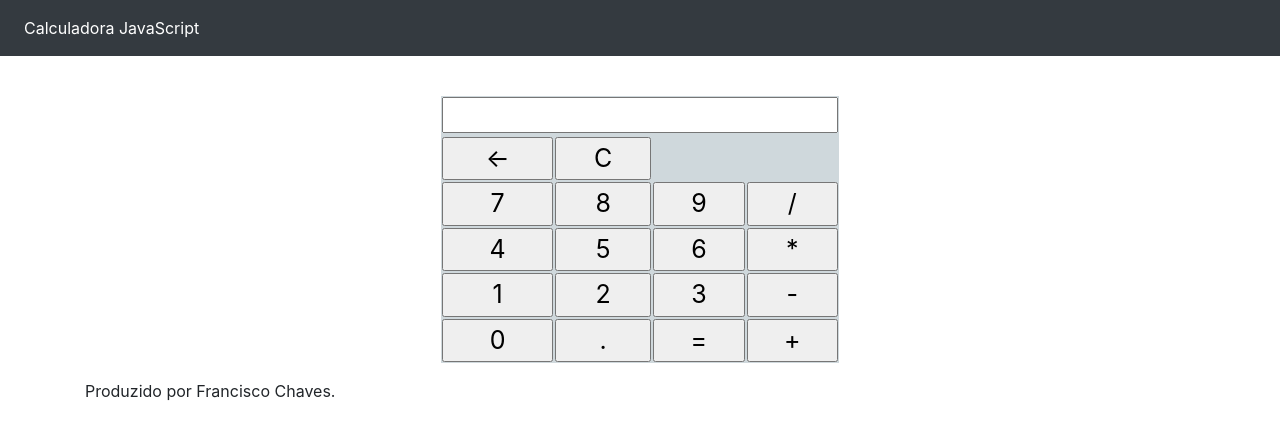
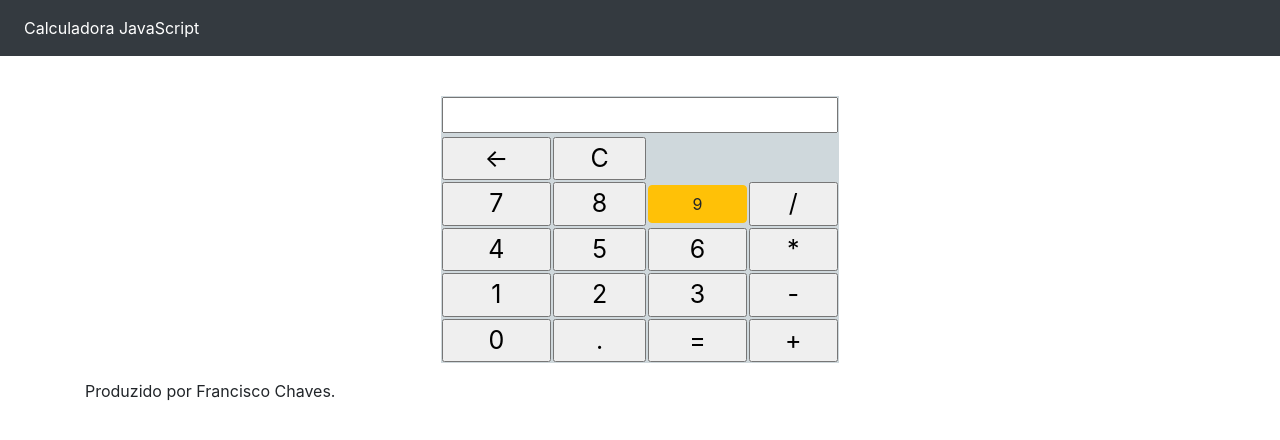
Before and after one commit to YORYICORTES/Taller0003Git, a plain HTML site: page index.html in a window 1280 px wide. Drawn offline with nearby package versions, Linux system fonts and the light colour scheme.

Commit message:
Commit diseño listo

```diff
--- a/index.html
+++ b/index.html
@@ -9,7 +9,8 @@
 
 	<link href="./css/style.css" type="text/css" rel="stylesheet" />
 	<!-- Bootstrap CSS -->
-	<link rel="stylesheet" href="https://stackpath.bootstrapcdn.com/bootstrap/4.3.1/css/bootstrap.min.css"
+	<link rel="stylesheet" href="https://stackpath.bootstrapcdn.com/
+	bootstrap/4.3.1/css/bootstrap.min.css"
 		integrity="sha384-ggOyR0iXCbMQv3Xipma34MD+dH/1fQ784/j6cY/iJTQUOhcWr7x9JvoRxT2MZw1T" crossorigin="anonymous">
 </head>
 
@@ -40,7 +41,7 @@
 						<tr>
 							<td><input type="button" id="num7" value="7" /></td>
 							<td><input type="button" id="num8" value="8" /></td>
-							<td><input type="button" id="num9" value="9" /></td>
+							<td><input type="button" class="btn btn-warning" id="num9" value="9" /></td>
 							<td><input type="button" id="divisao" value="/" /></td>
 						</tr>
 						<tr>
```
